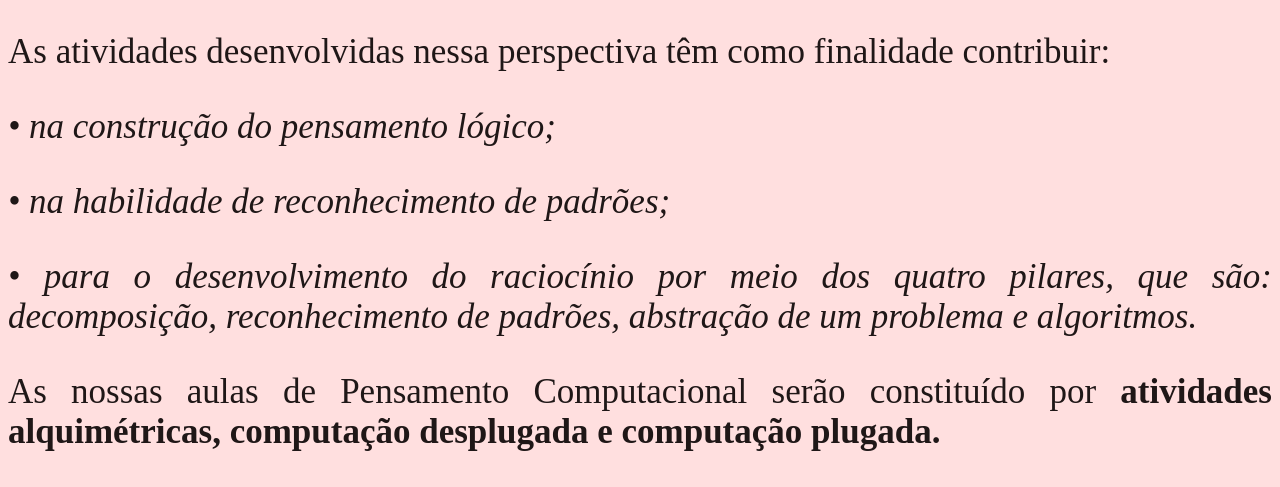
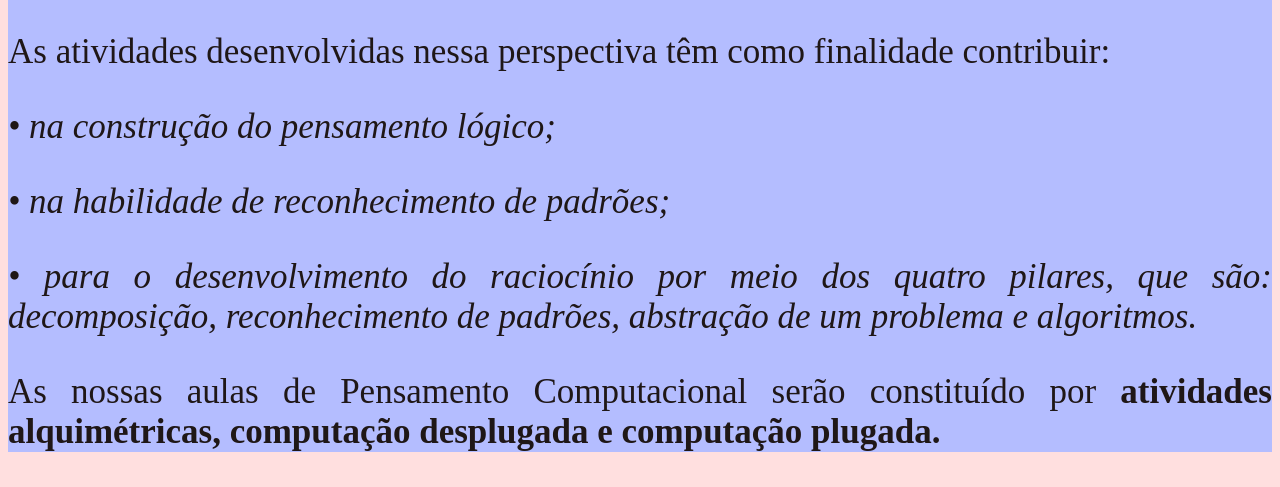
Before and after one commit to Laertecamargo03/TurmaL-3tri, a plain HTML site: page index.html in a window 1280 px wide. Shown: the part 418-905 px from the top of the page. Drawn offline with Linux system fonts and the light colour scheme.

Commit message:
cor conteúdo

```diff
--- a/style.css
+++ b/style.css
@@ -23,3 +23,5 @@ body {
     margin: 1px double #307e8c;
     border-radius: 25px;
 }
+
+.conteúdo {background-color:#B4BDFF;}
```
